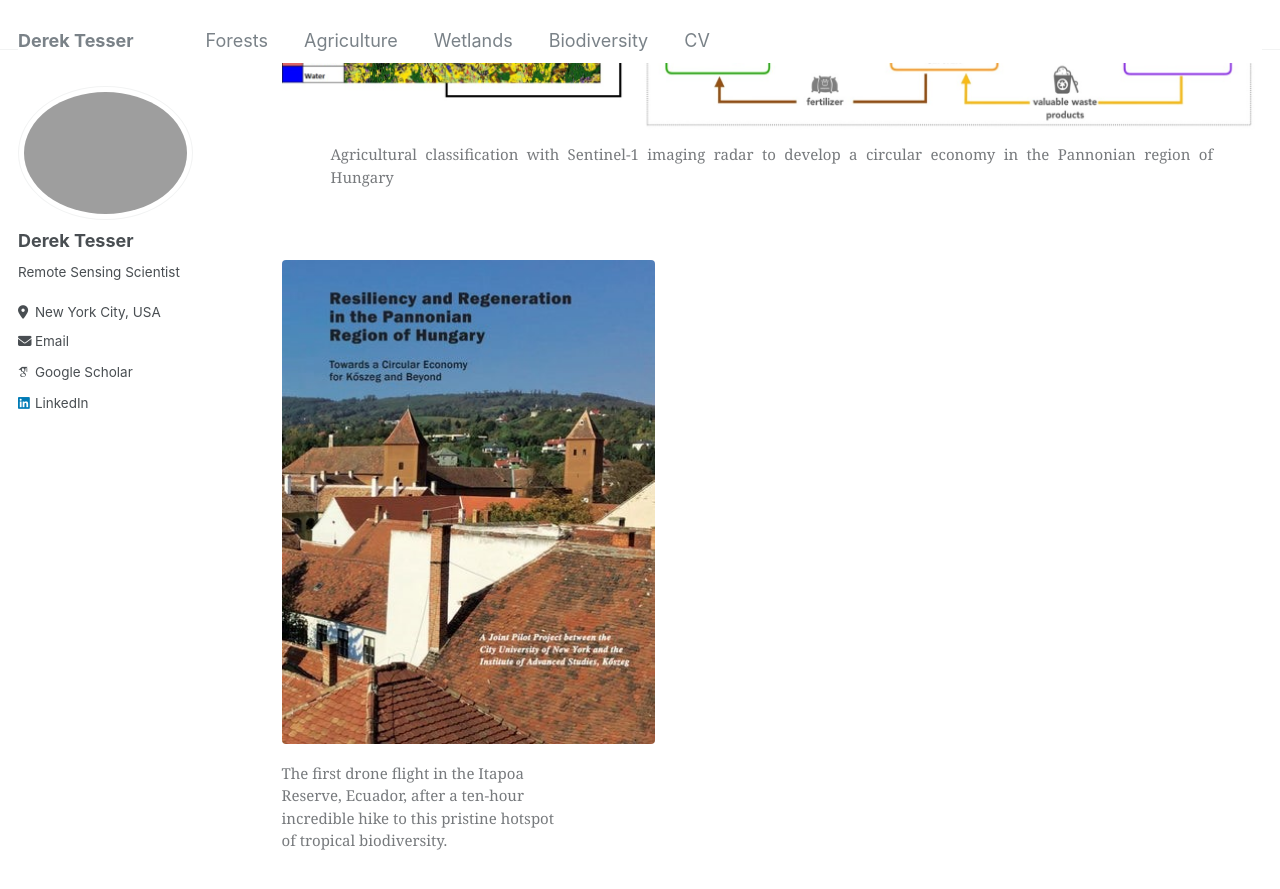
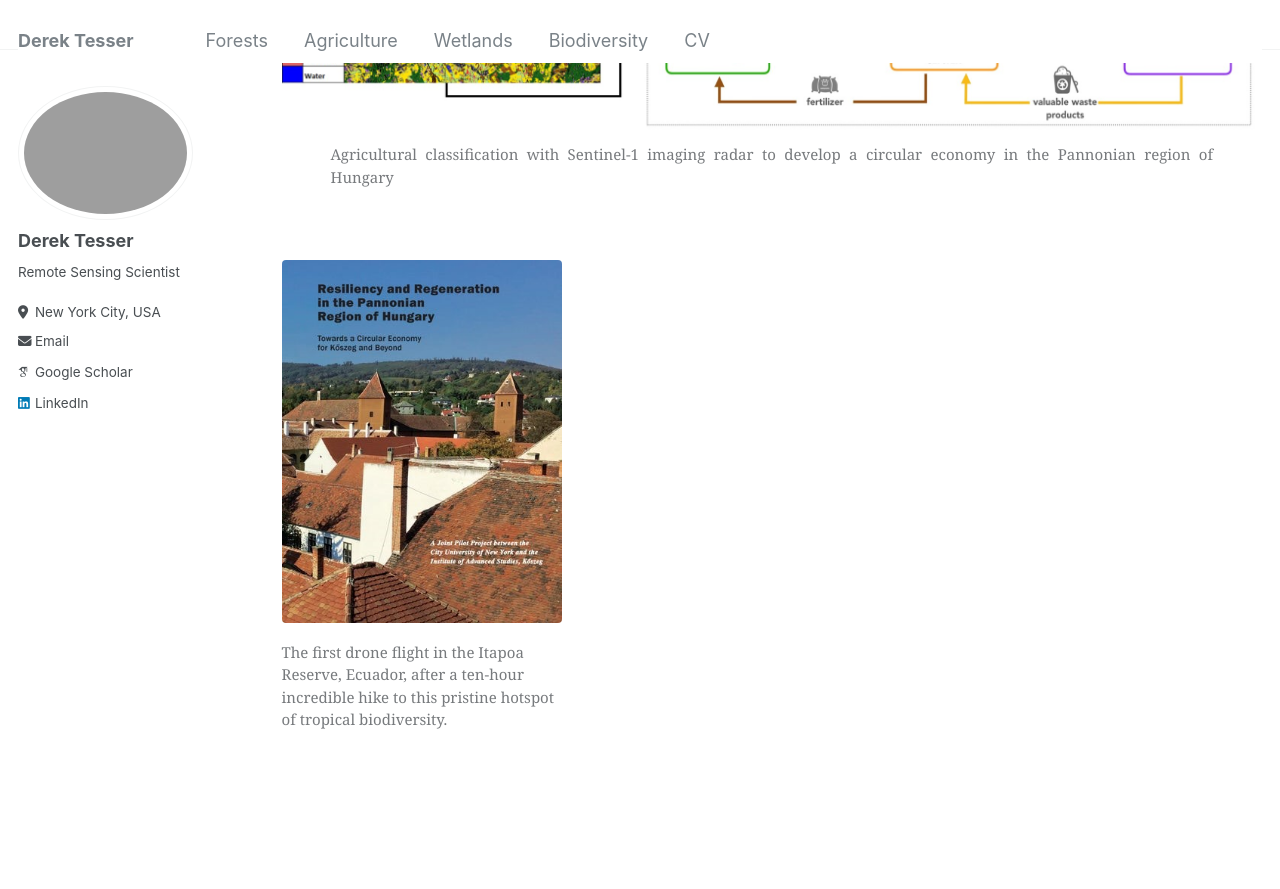
Before and after one commit to dstesser/dstesser.github.io, a Jekyll site: the page built from _pages/agriculture.md, in a window 1280 px wide and 900 px high, scrolled down 1382 px. Shown: the top 889 px of the window. Built offline with Jekyll 4.4.1, drawn with Linux system fonts in a browser that asks for light colours; some web fonts are replaced.

Commit message:
Update agriculture.md

```diff
--- a/_pages/agriculture.md
+++ b/_pages/agriculture.md
@@ -47,7 +47,7 @@ Update text here on what we did for agriclture inventories to reinvision circula
 
 <div style="text-align:left;">
     <figure style="display:inline-block; text-align: left;">
-        <img src="https://raw.githubusercontent.com/dstesser/dstesser.github.io/master/images/koszeg%20book.jpg" style="width: 40%;">
+        <img src="https://raw.githubusercontent.com/dstesser/dstesser.github.io/master/images/koszeg%20book.jpg" style="width: 30%;">
         <figcaption style="font-size: 15px; max-width: 30%; text-align:left;">The first drone flight in the Itapoa Reserve, Ecuador, after a ten-hour incredible hike to this pristine hotspot of tropical biodiversity.</figcaption>
     </figure>
 </div>
```
